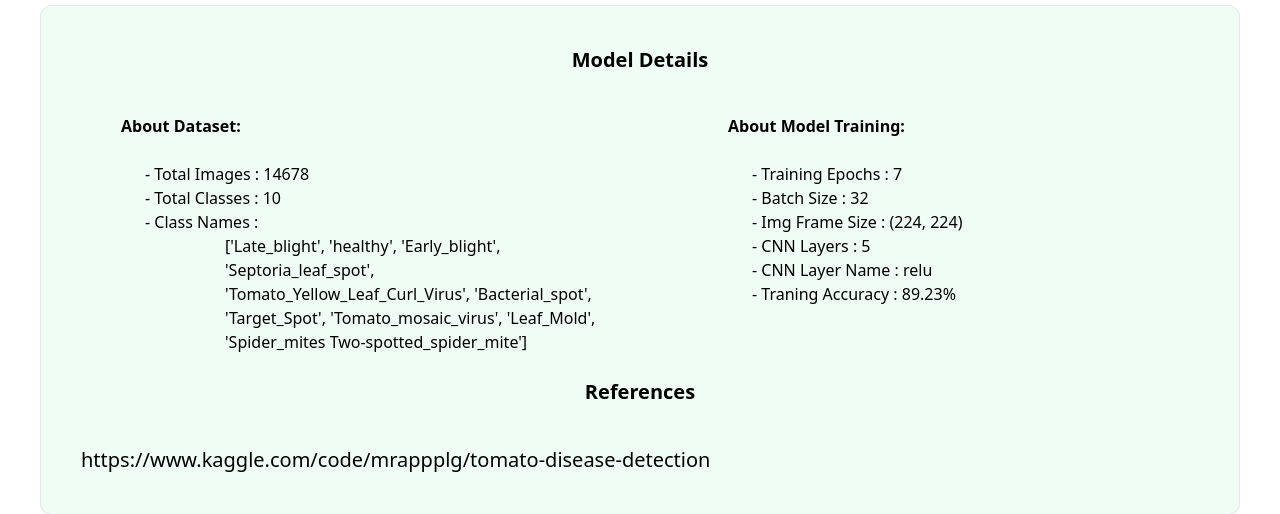
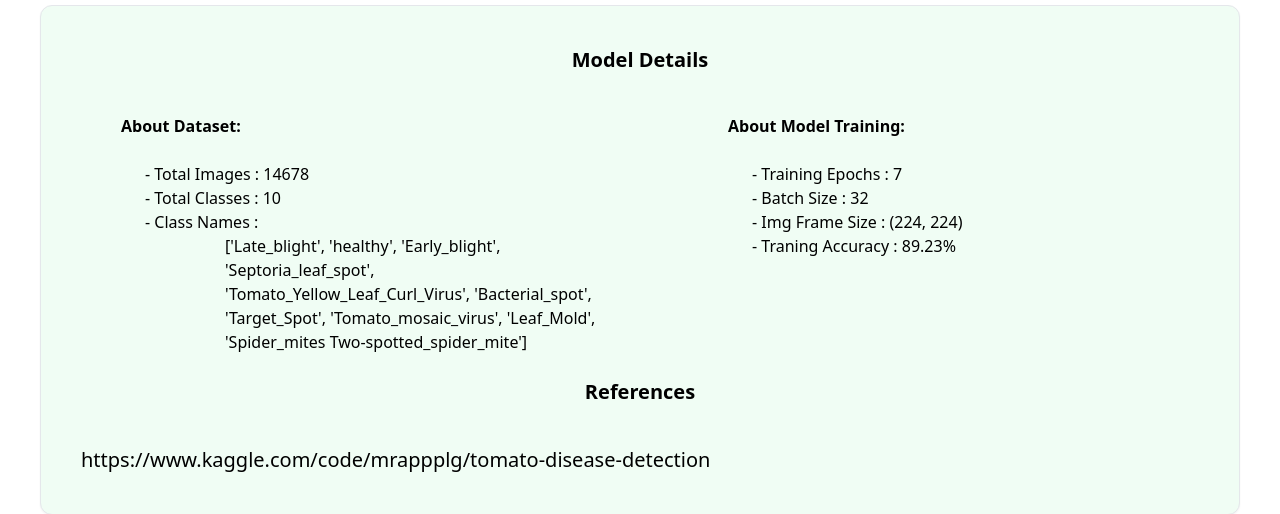
Before and after one commit to HandMadeProjects/cropDisease-classification, a Flask app: page /cropmodel/?modelname=tomatomodel in a window 1280 px wide. Shown: the part 543-1057 px from the top of the page. Run offline with Flask 3, Linux system fonts and the light colour scheme; some libraries are stand-ins or nearby versions.

Commit message:
nn layer name hidden

```diff
--- a/__crop-disease-detection/templates/modelresult.html
+++ b/__crop-disease-detection/templates/modelresult.html
@@ -97,8 +97,8 @@
                     <div>- Training Epochs : {{ model_data.training.epochs }}</div>
                     <div>- Batch Size : {{ model_data.training.batch_size }}</div>
                     <div>- Img Frame Size : {{ model_data.training.img_frame_size }}</div>
-                    <div>- CNN Layers : {{ model_data.training.CNN_layers }}</div>
-                    <div>- CNN Layer Name : {{ model_data.training.CNN_layer_name }}</div>
+                    <div class="hidden">- CNN Layers : {{ model_data.training.CNN_layers }}</div>
+                    <div class="hidden">- CNN Layer Name : {{ model_data.training.CNN_layer_name }}</div>
                     <div>- Traning Accuracy : {{ model_data.training.accuracy }}</div>
                 </div>
             </div>
```
Also changed, not shown: __crop-disease-detection/docker-details.txt (+7 -0 lines).
